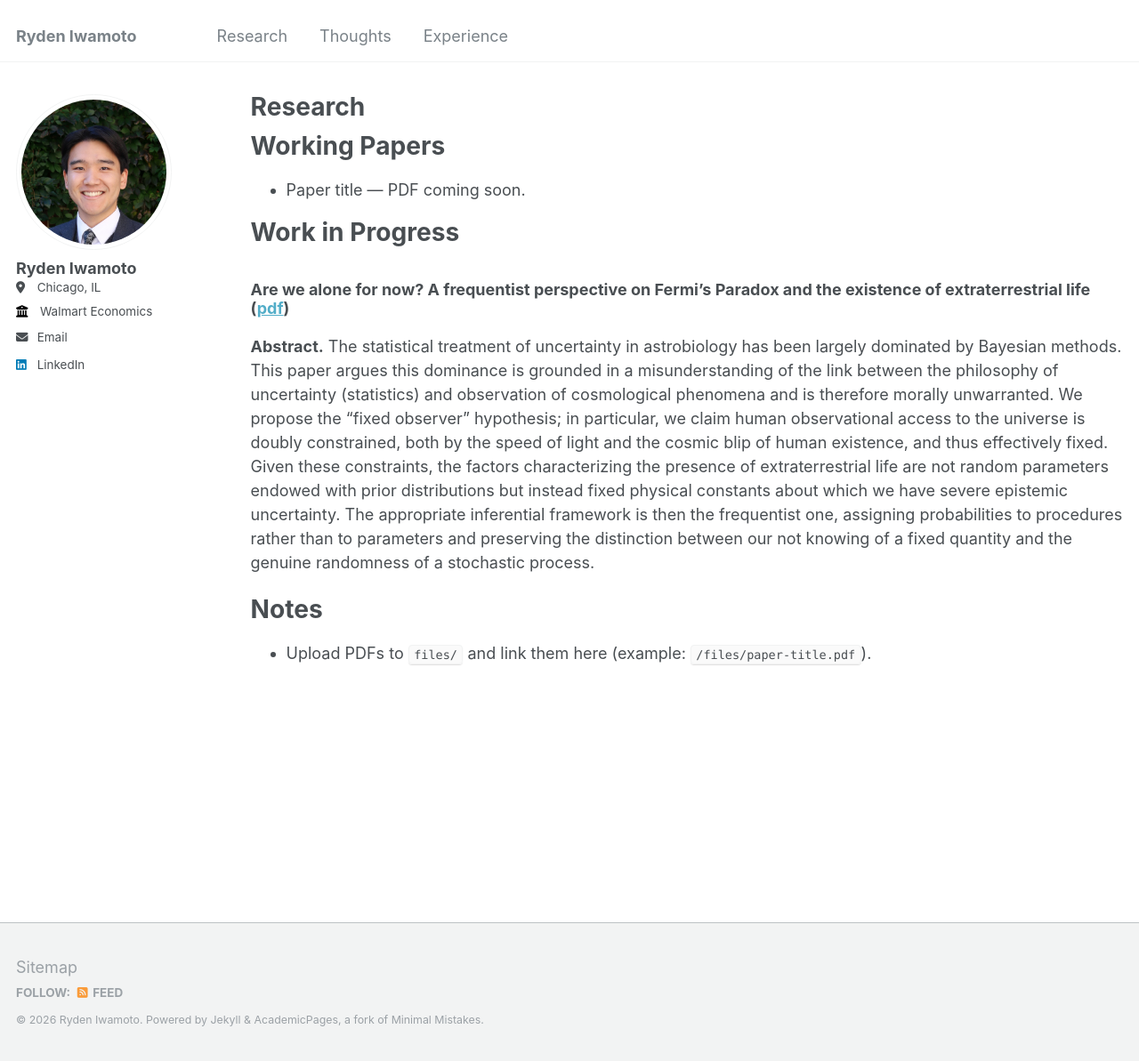
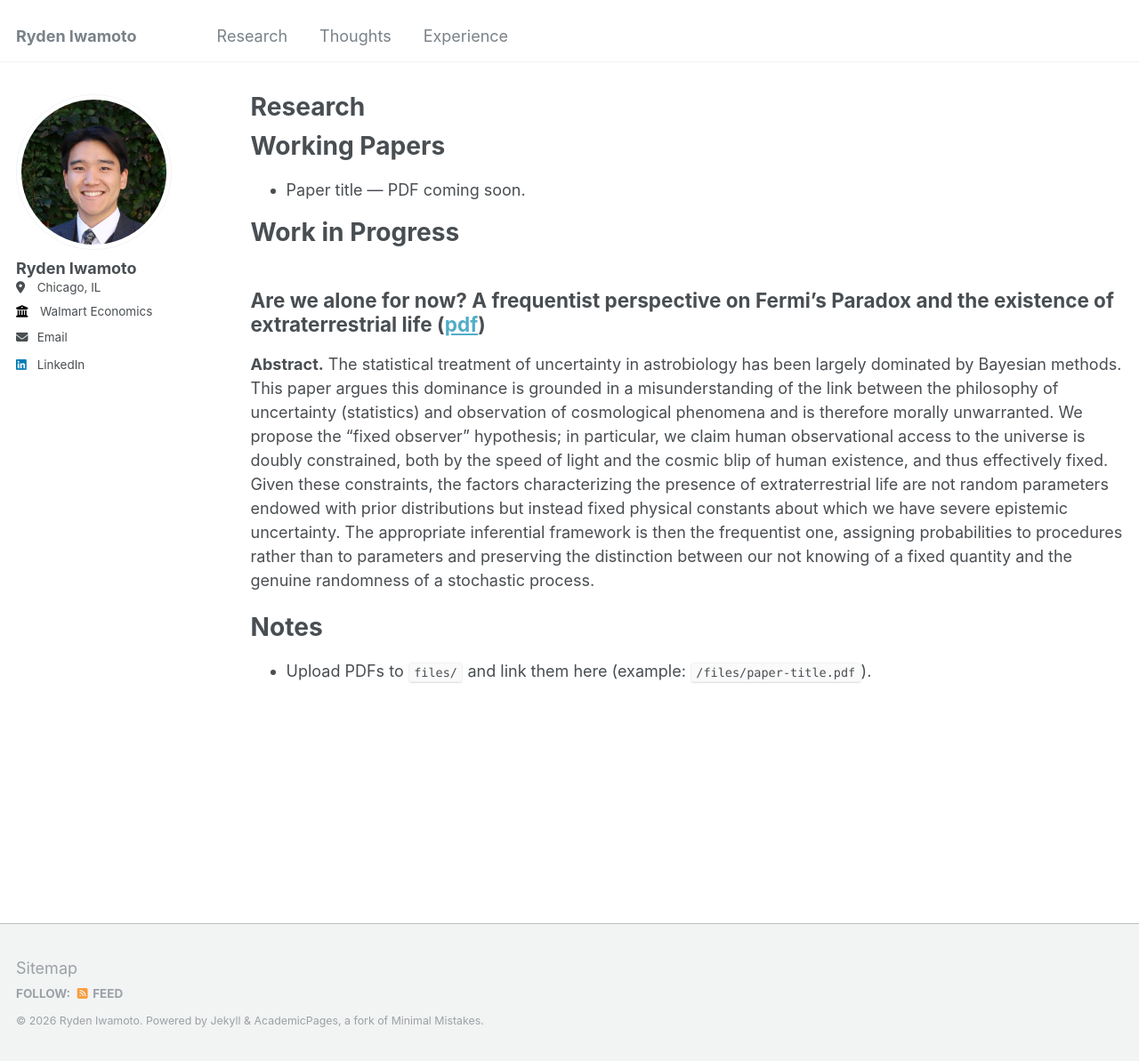
Before and after one commit to rydeniwamoto/rydeniwamoto.github.io, a Jekyll site: the page built from _pages/research.md, in a window 1280 px wide and 1193 px high. Shown: the whole window at 89% size. Built offline with Jekyll 4.4.1, drawn with Linux system fonts in a browser that asks for light colours.

Commit message:
Increase WIP paper title to H2

```diff
--- a/_pages/research.md
+++ b/_pages/research.md
@@ -11,7 +11,7 @@ Working Papers
 
 Work in Progress
 ======
-### Are we alone for now? A frequentist perspective on Fermi's Paradox and the existence of extraterrestrial life ([pdf](/files/are-we-alone-for-now.pdf))
+## Are we alone for now? A frequentist perspective on Fermi's Paradox and the existence of extraterrestrial life ([pdf](/files/are-we-alone-for-now.pdf))
 
 **Abstract.** The statistical treatment of uncertainty in astrobiology has been largely dominated by Bayesian methods. This paper argues this dominance is grounded in a misunderstanding of the link between the philosophy of uncertainty (statistics) and observation of cosmological phenomena and is therefore morally unwarranted. We propose the "fixed observer" hypothesis; in particular, we claim human observational access to the universe is doubly constrained, both by the speed of light and the cosmic blip of human existence, and thus effectively fixed. Given these constraints, the factors characterizing the presence of extraterrestrial life are not random parameters endowed with prior distributions but instead fixed physical constants about which we have severe epistemic uncertainty. The appropriate inferential framework is then the frequentist one, assigning probabilities to procedures rather than to parameters and preserving the distinction between our not knowing of a fixed quantity and the genuine randomness of a stochastic process.
 
```
